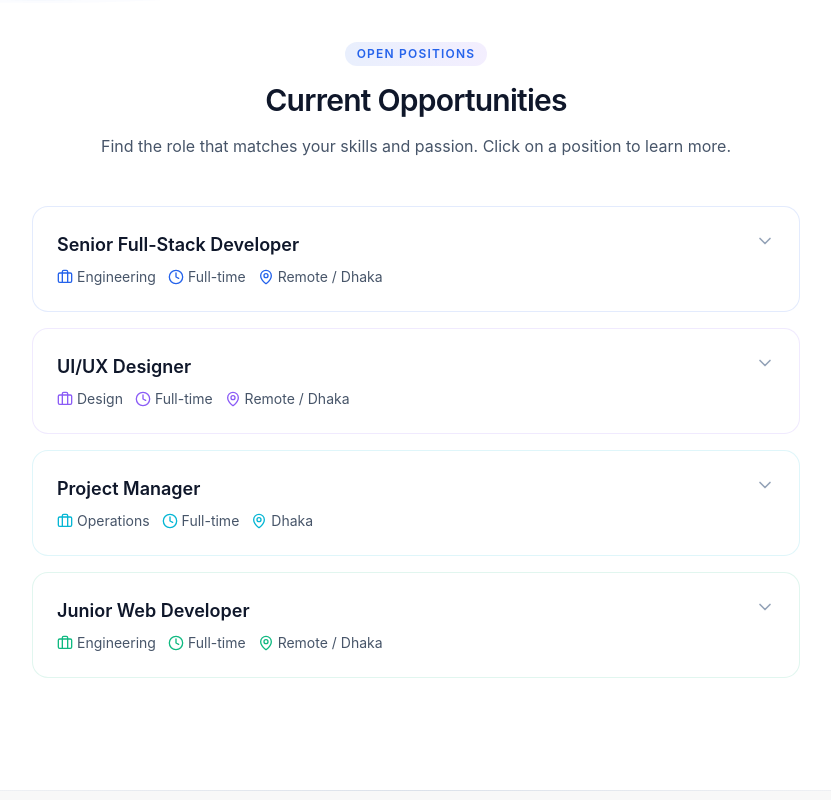
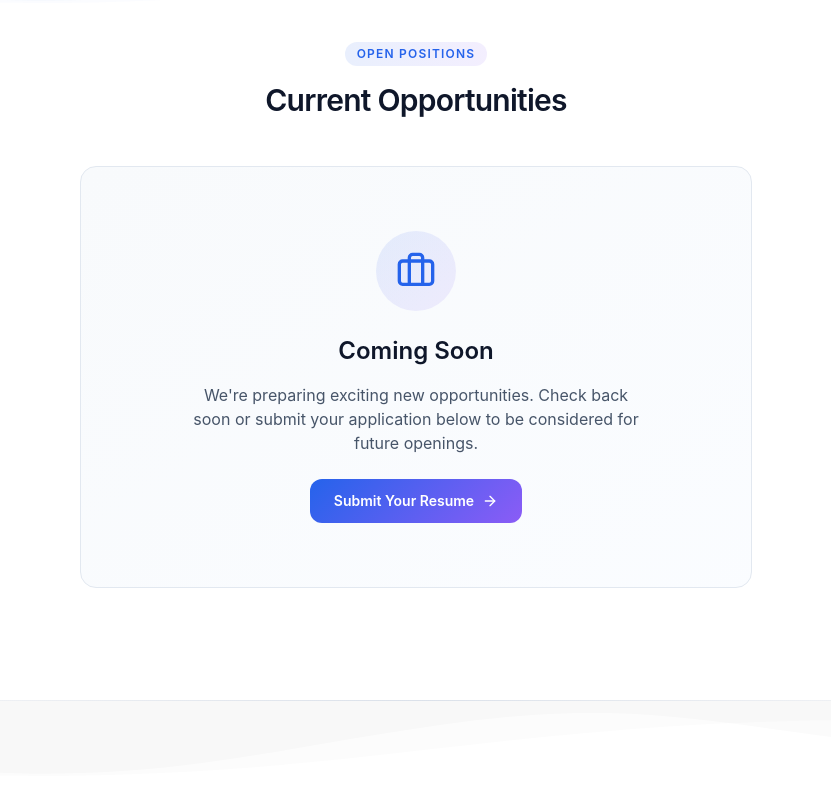
Before and after one commit to Abdu11ahMamun/codexa, a React (Vite) app: page /codexa/careers in a window 1280 px wide. Shown: the part 1280-2080 px from the top of the page, without its empty margins (224-1055 px from the left). Built offline with nearby package versions, Linux system fonts and the light colour scheme; the HTML template or start-up script is replaced by a standard one.

Commit message:
feat: update location details across components with specific address and map links

```diff
--- a/src/components/home/CTA.jsx
+++ b/src/components/home/CTA.jsx
@@ -39,7 +39,9 @@ export function CTA() {
                 <span className="p-1 rounded-lg" style={{ background: 'rgba(16,185,129,0.2)' }}>
                   <MapPin className="h-4 w-4" style={{ color: '#10B981' }} />
                 </span>
-                Dhaka (Remote)
+                <a href="https://maps.app.goo.gl/m2tjpmQ3RqmbuS3S6" target="_blank" rel="noopener noreferrer" className="text-white/75 hover:text-white transition">
+                  Dhanmondi, Dhaka - 1209
+                </a>
               </div>
             </div>
           </Reveal>
--- a/src/components/home/Hero.jsx
+++ b/src/components/home/Hero.jsx
@@ -57,7 +57,7 @@ export function Hero() {
     }, 200);
   };
 
-  useInterval(scheduleNext, hovered || reduceMotion || !autoplayOn ? null : 5000);
+  useInterval(scheduleNext, hovered || reduceMotion || !autoplayOn ? null : 3000);
   const active = slides[index];
 
   return (
--- a/src/components/layout/Footer.jsx
+++ b/src/components/layout/Footer.jsx
@@ -92,7 +92,9 @@ export function Footer() {
               </li>
               <li className="flex items-start gap-2 text-sm text-slate-600">
                 <MapPin className="h-4 w-4 mt-0.5 shrink-0" style={{ color: '#10B981' }} />
-                <span>Dhaka, Bangladesh</span>
+                <a href="https://maps.app.goo.gl/m2tjpmQ3RqmbuS3S6" target="_blank" rel="noopener noreferrer" className="hover:text-emerald-600 transition">
+                  House# 9, Road# 13(New), Dhanmondi, Dhaka - 1209
+                </a>
               </li>
             </ul>
           </div>
--- a/src/pages/Careers.jsx
+++ b/src/pages/Careers.jsx
@@ -1,8 +1,6 @@
-import { useState } from "react";
-import { motion, AnimatePresence } from "framer-motion";
+import { motion } from "framer-motion";
 import {
   ArrowRight,
-  MapPin,
   Clock,
   Briefcase,
   Users,
@@ -11,7 +9,6 @@ import {
   Coffee,
   GraduationCap,
   Gift,
-  ChevronDown,
   Send
 } from "lucide-react";
 import { ease, BRAND } from "../constants/brand";
@@ -27,12 +24,6 @@ const benefits = [
     title: "Flexible Hours",
     description: "Work when you're most productive with our flexible scheduling.",
     color: "#2563EB",
-  },
-  {
-    icon: MapPin,
-    title: "Remote Friendly",
-    description: "Work from anywhere - home, office, or your favorite café.",
-    color: "#8B5CF6",
   },
   {
     icon: GraduationCap,
@@ -60,180 +51,12 @@ const benefits = [
   },
 ];
 
-const openPositions = [
-  {
-    id: 1,
-    title: "Senior Full-Stack Developer",
-    department: "Engineering",
-    type: "Full-time",
-    location: "Remote / Dhaka",
-    experience: "3-5 years",
-    description: "We're looking for an experienced full-stack developer to join our engineering team and help build scalable web applications.",
-    requirements: [
-      "Proficiency in React, Node.js, and TypeScript",
-      "Experience with cloud services (AWS/GCP)",
-      "Strong understanding of database design",
-      "Excellent problem-solving skills",
-      "Good communication skills",
-    ],
-    color: "#2563EB",
-  },
-  {
-    id: 2,
-    title: "UI/UX Designer",
-    department: "Design",
-    type: "Full-time",
-    location: "Remote / Dhaka",
-    experience: "2-4 years",
-    description: "Join our design team to create beautiful, user-centered interfaces for our clients' products.",
-    requirements: [
-      "Proficiency in Figma and design tools",
-      "Strong portfolio of UI/UX work",
-      "Understanding of design systems",
-      "User research experience",
-      "Collaboration skills",
-    ],
-    color: "#8B5CF6",
-  },
-  {
-    id: 3,
-    title: "Project Manager",
-    department: "Operations",
-    type: "Full-time",
-    location: "Dhaka",
-    experience: "3-5 years",
-    description: "Lead project teams and ensure successful delivery of client projects on time and within budget.",
-    requirements: [
-      "PMP or similar certification preferred",
-      "Experience with Agile/Scrum methodologies",
-      "Strong leadership and communication",
-      "Client relationship management",
-      "Risk management experience",
-    ],
-    color: "#06B6D4",
-  },
-  {
-    id: 4,
-    title: "Junior Web Developer",
-    department: "Engineering",
-    type: "Full-time",
-    location: "Remote / Dhaka",
-    experience: "0-2 years",
-    description: "Start your career with us! We're looking for motivated junior developers eager to learn and grow.",
-    requirements: [
-      "Knowledge of HTML, CSS, JavaScript",
-      "Familiarity with React or Vue.js",
-      "Willingness to learn",
-      "Good communication skills",
-      "Fresh graduates welcome",
-    ],
-    color: "#10B981",
-  },
-];
-
 const culturePoints = [
   { icon: Users, text: "Collaborative Environment", color: "#2563EB" },
   { icon: Zap, text: "Innovation First", color: "#8B5CF6" },
   { icon: Heart, text: "People-Centric Culture", color: "#F43F5E" },
   { icon: GraduationCap, text: "Continuous Learning", color: "#06B6D4" },
 ];
-
-function JobCard({ job }) {
-  const [isExpanded, setIsExpanded] = useState(false);
-
-  return (
-    <motion.div
-      layout
-      initial={{ opacity: 0, y: 20 }}
-      whileInView={{ opacity: 1, y: 0 }}
-      viewport={{ once: true }}
-      transition={{ duration: 0.5, ease }}
-      className="rounded-2xl border border-slate-200 bg-white overflow-hidden"
-      style={{ borderColor: `${job.color}20` }}
-    >
-      <div
-        className="p-6 cursor-pointer"
-        onClick={() => setIsExpanded(!isExpanded)}
-      >
-        <div className="flex flex-wrap items-start justify-between gap-4">
-          <div>
-            <h3 className="text-lg font-semibold text-slate-900">{job.title}</h3>
-            <div className="mt-2 flex flex-wrap items-center gap-3 text-sm text-slate-600">
-              <span className="flex items-center gap-1">
-                <Briefcase className="h-4 w-4" style={{ color: job.color }} />
-                {job.department}
-              </span>
-              <span className="flex items-center gap-1">
-                <Clock className="h-4 w-4" style={{ color: job.color }} />
-                {job.type}
-              </span>
-              <span className="flex items-center gap-1">
-                <MapPin className="h-4 w-4" style={{ color: job.color }} />
-                {job.location}
-              </span>
-            </div>
-          </div>
-          <motion.div
-            animate={{ rotate: isExpanded ? 180 : 0 }}
-            transition={{ duration: 0.3 }}
-          >
-            <ChevronDown className="h-5 w-5 text-slate-400" />
-          </motion.div>
-        </div>
-      </div>
-
-      <AnimatePresence>
-        {isExpanded && (
-          <motion.div
-            initial={{ height: 0, opacity: 0 }}
-            animate={{ height: "auto", opacity: 1 }}
-            exit={{ height: 0, opacity: 0 }}
-            transition={{ duration: 0.3 }}
-            className="overflow-hidden"
-          >
-            <div className="px-6 pb-6 border-t border-slate-100 pt-4">
-              <p className="text-slate-600 mb-4">{job.description}</p>
-
-              <div className="mb-4">
-                <div className="text-sm font-semibold text-slate-900 mb-2">Experience Required:</div>
-                <div
-                  className="inline-block px-3 py-1 rounded-full text-sm"
-                  style={{ background: `${job.color}15`, color: job.color }}
-                >
-                  {job.experience}
-                </div>
-              </div>
-
-              <div className="mb-6">
-                <div className="text-sm font-semibold text-slate-900 mb-2">Requirements:</div>
-                <ul className="space-y-2">
-                  {job.requirements.map((req, i) => (
-                    <li key={i} className="flex items-start gap-2 text-sm text-slate-600">
-                      <span
-                        className="mt-1.5 h-1.5 w-1.5 rounded-full shrink-0"
-                        style={{ background: job.color }}
-                      />
-                      {req}
-                    </li>
-                  ))}
-                </ul>
-              </div>
-
-              <a
-                href="#apply"
-                className="inline-flex items-center gap-2 px-5 py-2.5 rounded-xl text-sm font-semibold text-white transition hover:translate-y-[-2px]"
-                style={{ background: job.color }}
-              >
-                Apply Now
-                <ArrowRight className="h-4 w-4" />
-              </a>
-            </div>
-          </motion.div>
-        )}
-      </AnimatePresence>
-    </motion.div>
-  );
-}
 
 export function Careers() {
   return (
@@ -336,17 +159,35 @@ export function Careers() {
             <h2 className="mt-4 text-2xl sm:text-3xl font-semibold tracking-tight text-slate-900">
               Current Opportunities
             </h2>
-            <p className="mt-4 text-slate-600 max-w-2xl mx-auto">
-              Find the role that matches your skills and passion. Click on a position to learn more.
-            </p>
           </div>
         </Reveal>
 
-        <div className="space-y-4 max-w-3xl mx-auto">
-          {openPositions.map((job) => (
-            <JobCard key={job.id} job={job} />
-          ))}
-        </div>
+        <motion.div
+          initial={{ opacity: 0, y: 20 }}
+          whileInView={{ opacity: 1, y: 0 }}
+          viewport={{ once: true }}
+          transition={{ duration: 0.6, ease }}
+          className="max-w-2xl mx-auto text-center py-16 px-8 rounded-2xl border border-slate-200 bg-gradient-to-br from-slate-50 to-blue-50/30"
+        >
+          <div
+            className="w-20 h-20 rounded-full flex items-center justify-center mx-auto mb-6"
+            style={{ background: 'linear-gradient(135deg, rgba(37,99,235,0.1), rgba(139,92,246,0.1))' }}
+          >
+            <Briefcase className="h-10 w-10" style={{ color: '#2563EB' }} />
+          </div>
+          <h3 className="text-2xl font-semibold text-slate-900">Coming Soon</h3>
+          <p className="mt-4 text-slate-600 max-w-md mx-auto">
+            We're preparing exciting new opportunities. Check back soon or submit your application below to be considered for future openings.
+          </p>
+          <a
+            href="#apply"
+            className="inline-flex items-center gap-2 mt-6 px-6 py-3 rounded-xl text-sm font-semibold text-white transition hover:translate-y-[-2px]"
+            style={{ background: 'linear-gradient(135deg, #2563EB 0%, #8B5CF6 100%)' }}
+          >
+            Submit Your Resume
+            <ArrowRight className="h-4 w-4" />
+          </a>
+        </motion.div>
       </Section>
 
       <ShapeBand tone="slate" />
@@ -393,9 +234,9 @@ export function Careers() {
                     className="w-full rounded-xl border border-slate-200 bg-slate-50 px-4 py-3 text-sm text-slate-700 transition focus:border-blue-500 focus:bg-white focus:outline-none focus:ring-2 focus:ring-blue-500/20"
                   >
                     <option value="">Select a position</option>
-                    {openPositions.map((job) => (
-                      <option key={job.id} value={job.title}>{job.title}</option>
-                    ))}
+                    <option value="developer">Developer</option>
+                    <option value="designer">Designer</option>
+                    <option value="project-manager">Project Manager</option>
                     <option value="other">Other</option>
                   </select>
                 </div>
```
Also changed, not shown: src/pages/Contact.jsx (+29 -11 lines).
